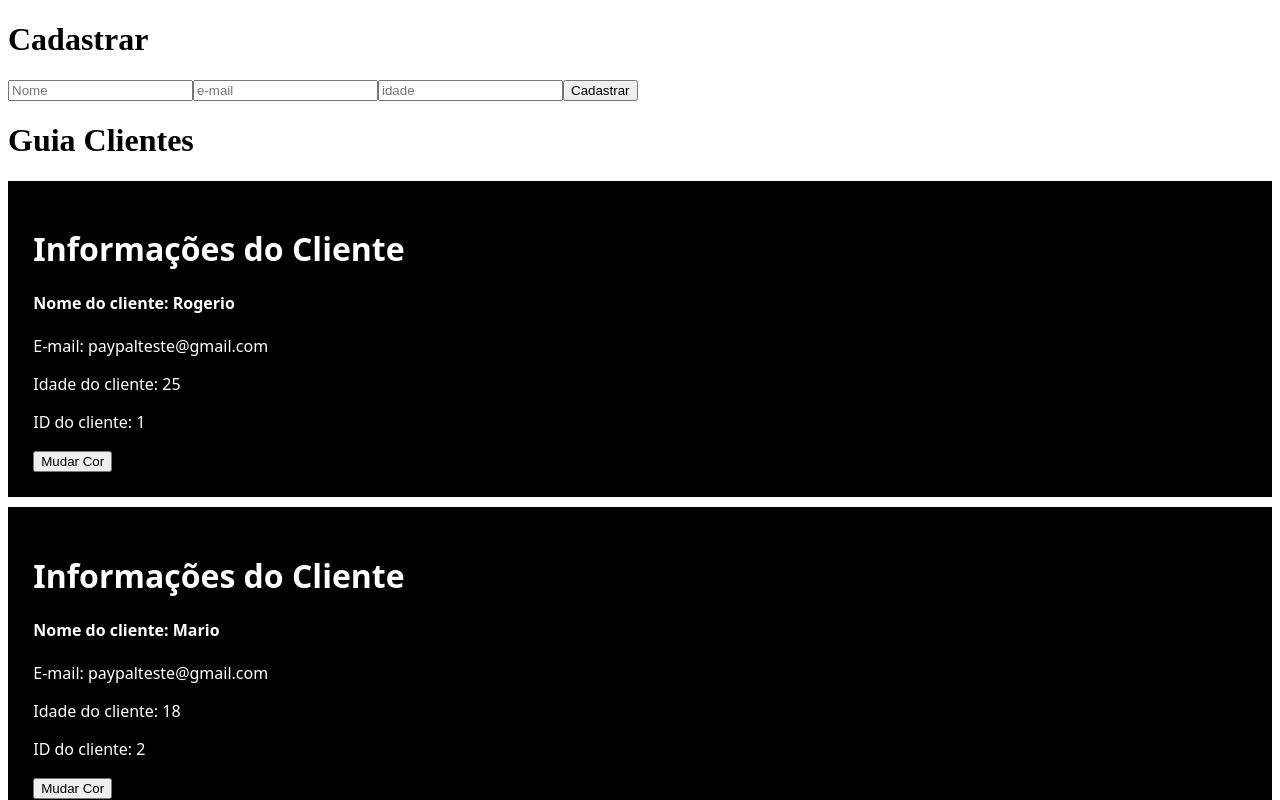
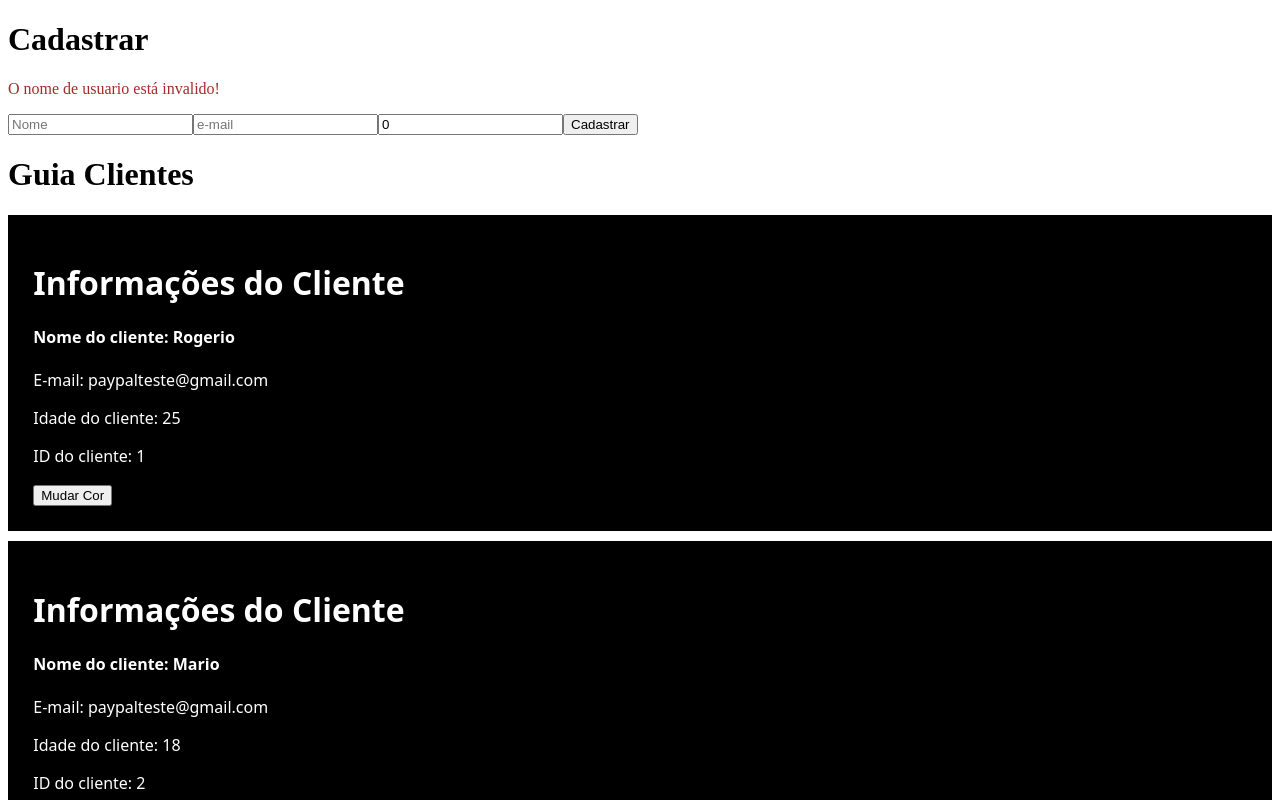
Before and after one commit to JBdevCristian/vue_project, a Vue app: page / in a window 1280 px wide. Both pictures are taken after a click on the button "Cadastrar". Shown: the top 800 px of the page. Built offline with nearby package versions, Linux system fonts and the light colour scheme.

Commit message:
Validação

```diff
--- a/src/App.vue
+++ b/src/App.vue
@@ -1,6 +1,7 @@
 <template>
   <div id="app">
     <h1>Cadastrar</h1>
+    <p id="nomeErro" v-if="deuErro">O nome de usuario está invalido!</p>
     <input type="text" placeholder="Nome" v-model="nomeField">
     <input type="text" placeholder="e-mail" v-model="emailField">
     <input type="number" placeholder="idade" v-model="idadeField">
@@ -22,6 +23,7 @@ export default {
   name: 'app',
   data() {
     return {
+      deuErro: false,
       nomeField: "",
       emailField: "",
       idadeField: 0,
@@ -47,16 +49,24 @@ export default {
   },
   methods: {
         cadastroUser: function() {
-          this.clientes.push({nome: this.nomeField, email: this.emailField, idade: this.idadeField, id: Date.now()})
+          if(this.nomeField == "" || this.nomeField.length < 3 || this.nomeField == undefined || this.nomeField == " "){
+            this.deuErro = true;
+          } else {
+            this.clientes.push({nome: this.nomeField, email: this.emailField, idade: this.idadeField, id: Date.now()})
           this.nomeField = "";
           this.emailField = "";
           this.idadeField = "";
+          this.deuErro = false;
+          }
+
         }
       }
 }
 
 </script>
 
-<style>
-
+<style scoped>
+  #nomeErro {
+    color: brown;
+  }
 </style>
```
